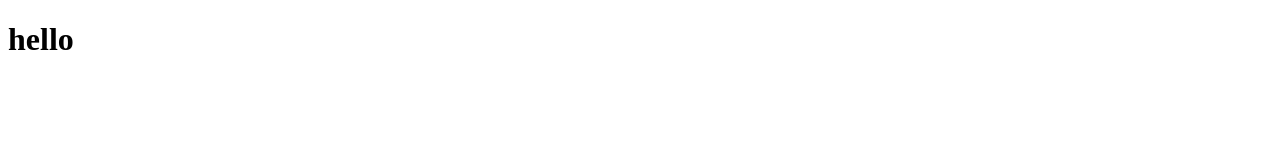
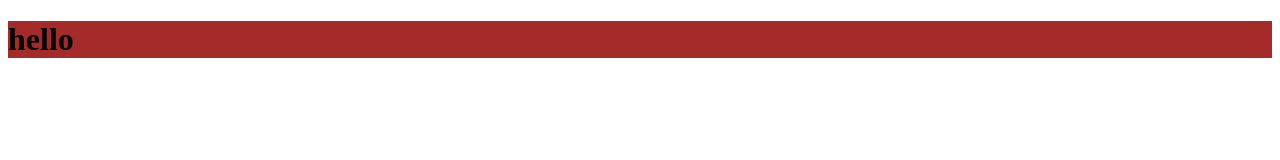
Before and after one commit to Muhammad-MO/test310ct20, a plain HTML site: page index.html in a window 1280 px wide. Drawn offline with Linux system fonts and the light colour scheme.

Commit message:
update to add css and background

```diff
--- a/index.html
+++ b/index.html
@@ -3,10 +3,14 @@
 <head>
     <meta charset="UTF-8">
     <meta name="viewport" content="width=device-width, initial-scale=1.0">
-    <title>Document</title>
-    <h1>hello</h1>
+    <link href="style.css" rel="stylesheet" type="text/css">
+    <title>test</title>
 </head>
 <body>
 
+    <div class="b">
+        <h1>hello</h1>
+        </div>
+
 </body>
 </html>
--- /dev/null
+++ b/style.css
@@ -0,0 +1,3 @@
+.b{
+    background-color: brown;
+}
```
